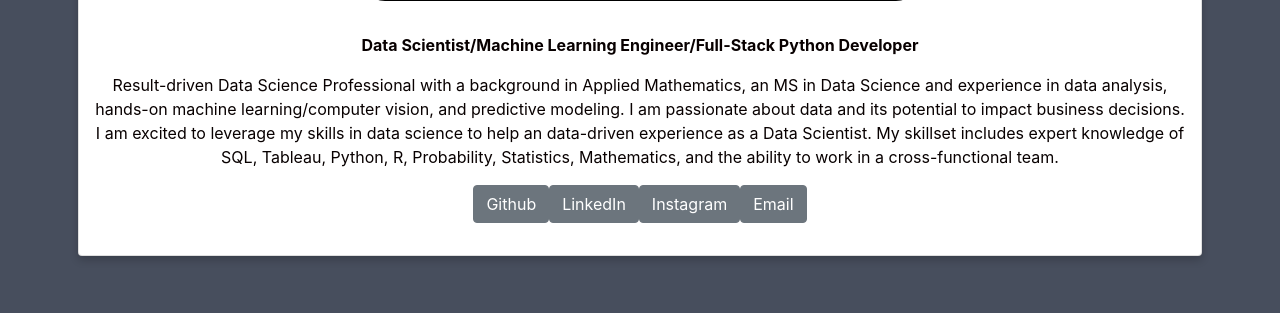
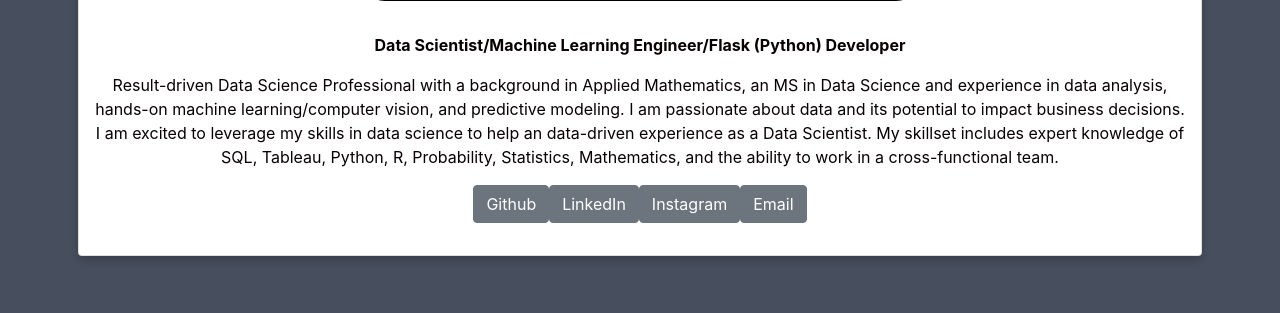
Before and after one commit to christopherbrunswick/portfolio, a Flask app: page / in a window 1280 px wide. Shown: the part 1012-1325 px from the top of the page. Run offline with Flask 2, Linux system fonts and the light colour scheme; some libraries are stand-ins or nearby versions.

Commit message:
updated templates

```diff
--- a/templates/index.html
+++ b/templates/index.html
@@ -18,7 +18,7 @@
                         <img class="logo-center" src="{{ url_for('static', filename='images/tmle.png') }}" alt="Christopher Brunswick" style="width:50%;">
                         <div class="container">
                             <h5>Christopher Brunswick</h5>
-                            <strong><p class="title">Data Scientist/Machine Learning Engineer/Full-Stack Python Developer</p></strong>
+                            <strong><p class="title">Data Scientist/Machine Learning Engineer/Flask (Python) Developer</p></strong>
                             <p class="passage">Result-driven Data Science Professional with a background in Applied Mathematics, an MS
                                 in Data Science and experience in data analysis,
                                 hands-on machine learning/computer vision, and predictive modeling. I am passionate about
@@ -31,7 +31,7 @@
                             <p class="text-center">
                                 <div class="container">
                                     <div class="btn-group" role="group">
-                                        <p><button type="button" class="btn change-to-icon btn-secondary mx-auto" onclick="document.location='https://github.com/christopherbrunswick'"><i class="fa-brands fa-github"></i><span class="btn-text">Github</span></button></p>
+                                        <p><button type="button" class="btn change-to-icon btn-secondary mx-auto" onclick="document.location='https://www.github.com/christopherbrunswick'"><i class="fa-brands fa-github"></i><span class="btn-text">Github</span></button></p>
                                         <p><button type="button" class="btn change-to-icon btn-secondary mx-auto" onclick="document.location='https://www.linkedin.com/in/christopher-brunswick-231001116/'"><i class="fa-brands fa-linkedin"></i><span class="btn-text">LinkedIn</span></button></p>
                                         <p><button type ="button" class="btn change-to-icon btn-secondary mx-auto" onclick="document.location='https://www.instagram.com/themlexpert_/'"><i class="fa-brands fa-instagram"></i><span class="btn-text">Instagram</span></button></p>
                                         <p><button type="button" class="btn change-to-icon btn-secondary mx-auto" onclick="document.location='mailto:cbruns34@gmail.com'"><i class="fa-regular fa-envelope"></i><span class="btn-text">Email</span></button></p>
```
